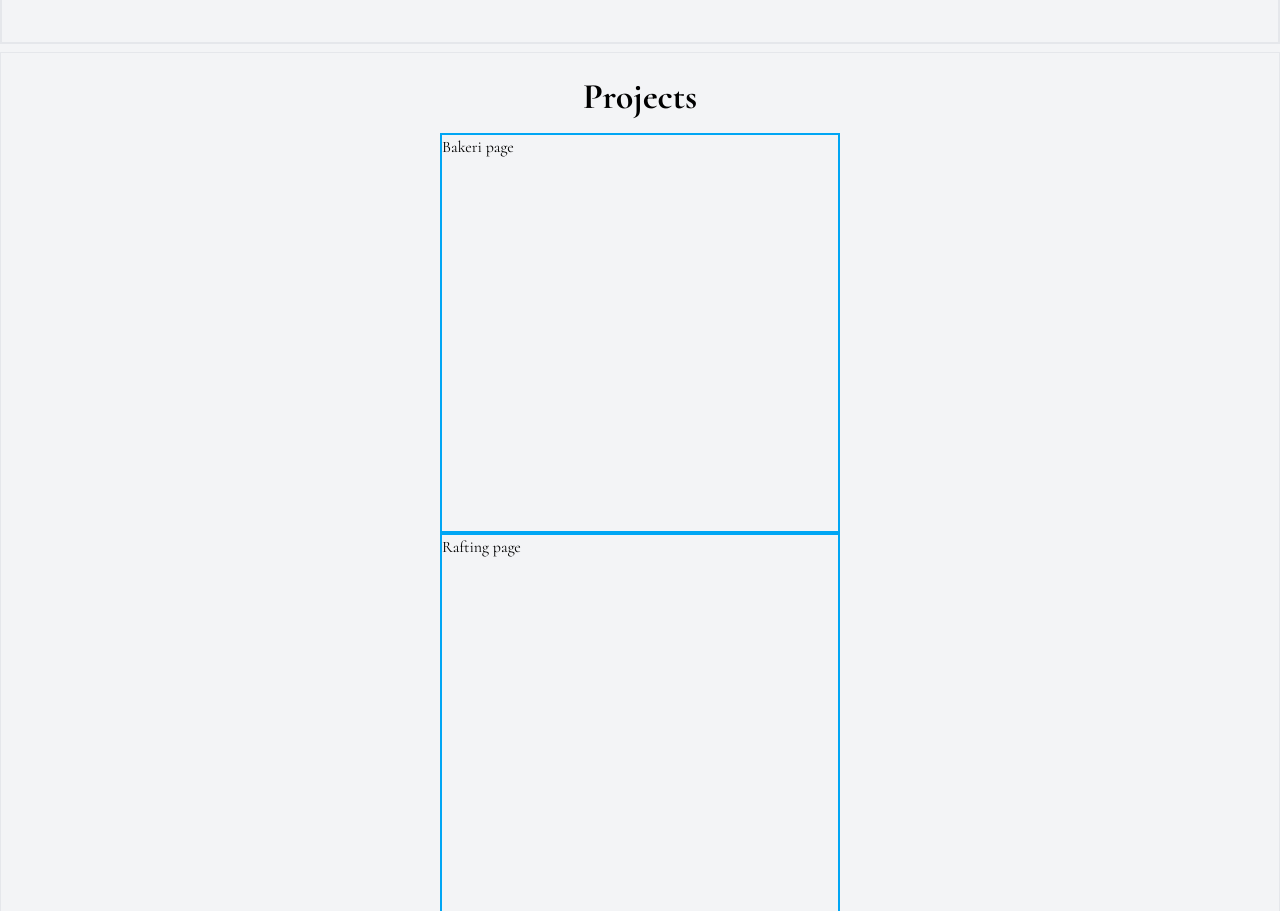
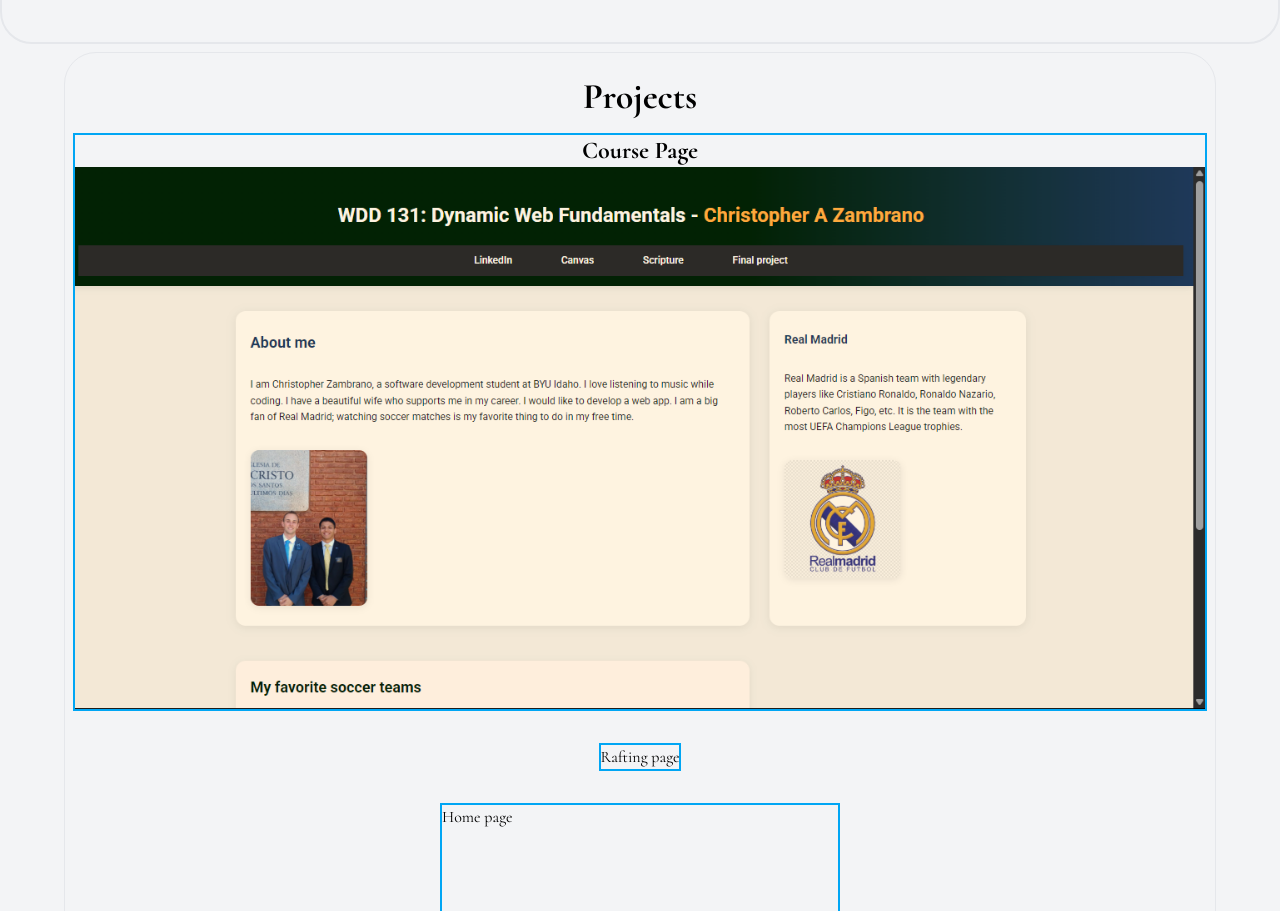
Before and after one commit to zambrano30/portfolio, a website: page index.html in a window 1280 px wide. Shown: the part 1020-1931 px from the top of the page. Drawn offline with Linux system fonts and the light colour scheme.

Commit message:
Actualizacion de portafolio

```diff
--- a/index.html
+++ b/index.html
@@ -14,10 +14,10 @@
     />
   </head>
   <body
-    class="w-screen flex flex-col justify-center items-center bg-gray-100 m-0"
+    class="w-[100%] flex flex-col justify-center items-center bg-gray-100 m-0"
   >
     <header
-      class="bg-white text-2xl flex flex-row m-1 p-1 justify-between items-center w-screen"
+      class="bg-white text-2xl flex flex-row m-1 p-1 justify-between items-center w-full"
     >
       <img src="./images/logo.webp" alt="" class="size-30 m-2" />
 
@@ -93,7 +93,7 @@
       </div>
     </section>
     <section
-      class="w-screen flex flex-col justify-center items-center border-2 border-gray-200 mx-16"
+      class="w-full flex flex-col justify-center items-center rounded-4xl border-2 border-gray-200 mx-16 hover:bg-sky-200"
     >
       <h2 class="text-4xl font-bold p-4">About me</h2>
       <p class="text-xl font-bold p-4 mb-16">
@@ -102,11 +102,14 @@
         desarrollando paginas webs para clientes de mi comunidad
       </p>
     </section>
-    <section class="w-screen p-2 border-1 border-gray-200 mt-2">
+    <section class="w-[90%] p-2 border-1 border-gray-200 mt-2 rounded-4xl gap-8 ">
       <h2 class="flex justify-center text-4xl font-bold p-4">Projects</h2>
-      <div class="flex flex-col justify-center items-center">
-        <div class="size-100 border-2  border-sky-500">Bakeri page</div>
-        <div class="size-100 border-2  border-sky-500">Rafting page</div>
+      <div class="flex flex-col justify-center items-center gap-8">
+        <div class="w-100px h-30px border-2 border-sky-500 flex flex-col-reverse justify-center items-center hover:scale-105hover:opacity-90">
+          <a href="https://zambrano30.github.io/wdd131/"><img  class="" src="./images/Coursepage.png" alt=""></a>
+          <p class="text-2xl font-bold">Course Page</p>
+        </div>
+        <div class="w-100px h-40px border-2  border-sky-500">Rafting page</div>
         <div class="size-100 border-2  border-sky-500">Home page</div>
         <div class="size-100 border-2  border-sky-500">Maquetado de grid</div>
         <div class="size-100 border-2  border-sky-500">Funval</div>
```
Also changed, not shown: images/Coursepage.png (added), styles/output.css.
